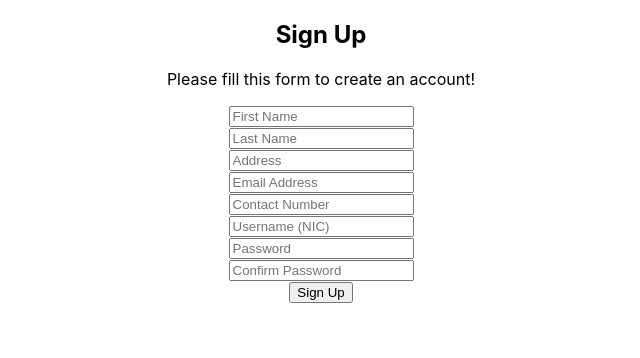
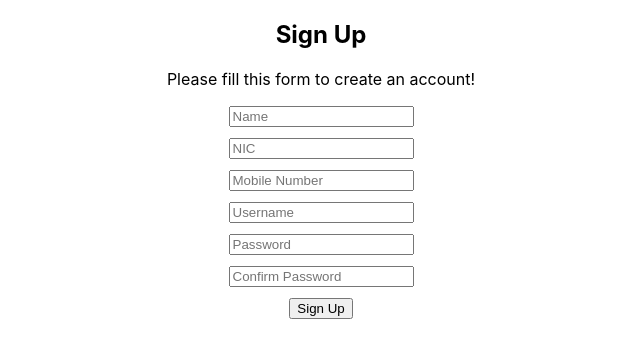
Before and after one commit to ThisuraThebuwana/csse_pay-go, a React (Create React App) app in the folder ticketing-app/: page /sign_up in a window 1280 px wide. Shown: the top 358 px of the page, without its empty margins (319-959 px from the left). Built offline with nearby package versions, Linux system fonts and the light colour scheme.

Commit message:
add login & registry functions

```diff
--- a/ticketing-app/src/screens/signUp.jsx
+++ b/ticketing-app/src/screens/signUp.jsx
@@ -3,17 +3,19 @@ import axios from "axios";
 
 class SignUp extends Component {
 
+     passengerId="";
+
     constructor(props) {
         super(props);
         this.state = {
-            firstname: '',
-            lastname: '',
-            address: '',
-            email: '',
-            contactNumber: '',
+            name: '',
+            nic: '',
+            availableAmount: 1000,
+            holdAmount: 0,
+            mobileNo: '',
             username: '',
             password: '',
-            qrImageLink: ''
+            passengerId:''
         };
 
         this.handleInputChange = this.handleInputChange.bind(this);
@@ -30,54 +32,56 @@ class SignUp extends Component {
 
         e.preventDefault();
 
-        axios.get(`https://api.qrserver.com/v1/create-qr-code/?size=256x256&data=${this.state.username}`,{responseType:'blob'} )
+        axios.get('http://localhost:3002/passengers/')
             .then(res => {
-                const url = window.URL.createObjectURL(new Blob([res.data]));
-                const link = document.createElement('a');
-                link.href = url;
-                link.setAttribute('download', 'qr.png');
+                let len = res.data.length;
+                console.log(res.data.length);
+                console.log(res.data[len-1]);
+                let x = res.data[len-1].passengerID.substr(4,1);
+                let id = Number(x);
+                id++;
+                let idStr = "P000"+id;
+                console.log(idStr);
+                // this.setState({
+                //     passengerId: idStr
+                // })
+                this.passengerId = idStr
+            }).then(this.createAPassenger);
 
-                document.body.appendChild(link);
+    };
 
-                console.log(document.body.appendChild(link));
+    createAPassenger = ()=>{
+        //
+        // console.log(this.passengerId)
+        // console.log(this.state.username)
 
-                localStorage.setItem('qr', document.body.appendChild(link).toString());
+        axios.post('http://localhost:3002/passengers', {
+            passengerID: this.passengerId,
+            username: this.state.username,
+            password: this.state.password,
+            name: this.state.name,
+            nic: this.state.nic,
+            mobileNo: this.mobileNo,
+            availableAmount: this.state.availableAmount,
+            holdAmount: this.state.holdAmount
+        })
+            .then((response) => {
+                console.log(response);
 
-                link.click();
-                }
-            );
+                this.setState({
+                    name: '',
+                    nic: '',
+                    availableAmount: '',
+                    holdAmount: '',
+                    mobileNo: '',
+                    username: '',
+                    password: ''
+                });
 
-        const obj = {
-            firstName: this.state.firstname,
-            lastName: this.state.lastname,
-            address: this.state.address,
-            email: this.state.email,
-            contactNumber: this.state.contactNumber,
-            nic: this.state.username,
-            password: this.state.password,
-            qrImageLink : this.qrImageLink
-        };
-
-        axios.post('http://localhost:8080/api/passenger', obj).then(
-            res => {
-
-                // localStorage.setItem('token', 'eyJhbGciOiJIUzI1NiIsInR5cCI6IkpXVCJ9.eyJpZCI6IjVkMGU1OGJkYjYwMzA3NDgxZmI1YzVmYyIsInR5cGUiOiJBZG1pbiIsImlhdCI6MTU2MTM2OTk5NX0.J-NYI-x0Awqb1qxYvC4Byjo-cz8fCtyqpU6p7AHJaWs');
-                localStorage.setItem('username', res.data.username);
-                localStorage.setItem('name', res.data.firstname);
-                localStorage.setItem('type', 'Passenger');
                 this.props.history.push('/login');
-            }
-        );
-
-        this.setState({
-            firstname: '',
-            lastname: '',
-            address: '',
-            email: '',
-            contactNumber: '',
-            username: '',
-            password: ''
-        })
+            }, (error) => {
+                console.log(error);
+            });
     };
 
     render() {
@@ -87,68 +91,68 @@ class SignUp extends Component {
                     <form onSubmit={this.handleSubmit}>
                         <h2>Sign Up</h2>
                         <p>Please fill this form to create an account!</p>
-                        <div className="form-group">
-                            <div className="form-group">
+                        <div className="form-group" style={{marginBottom:10}}>
+                            <div className="form-group" style={{marginBottom:10}}>
                                 <input type="text"
                                        className="form-control"
-                                       placeholder="First Name"
+                                       placeholder="Name"
                                        onChange={this.handleInputChange}
-                                       value={this.state.firstname}
-                                       name="firstname">
+                                       value={this.state.name}
+                                       name="name">
                                 </input>
                             </div>
 
-                            <div className="form-group">
+                            <div className="form-group" style={{marginBottom:10}}>
                                 <input type="text"
                                        className="form-control"
-                                       placeholder="Last Name"
+                                       placeholder="NIC"
                                        onChange={this.handleInputChange}
-                                       value={this.state.lastname}
-                                       name="lastname">
+                                       value={this.state.nic}
+                                       name="nic">
                                 </input>
                             </div>
 
-                            <div className="form-group">
+                            {/*<div className="form-group">*/}
+                                {/*<input type="text"*/}
+                                       {/*className="form-control"*/}
+                                       {/*placeholder="Available Amount"*/}
+                                       {/*onChange={this.handleInputChange}*/}
+                                       {/*value={this.state.availableAmount}*/}
+                                       {/*name="availableAmount">*/}
+                                {/*</input>*/}
+                            {/*</div>*/}
+
+                            {/*<div className="form-group">*/}
+                                {/*<input type="text"*/}
+                                       {/*className="form-control"*/}
+                                       {/*placeholder="Hold Amount"*/}
+                                       {/*onChange={this.handleInputChange}*/}
+                                       {/*value={this.state.holdAmount}*/}
+                                       {/*name="holdAmount">*/}
+                                {/*</input>*/}
+                            {/*</div>*/}
+
+                            <div className="form-group" style={{marginBottom:10}}>
                                 <input type="text"
                                        className="form-control"
-                                       placeholder="Address"
+                                       placeholder="Mobile Number"
                                        onChange={this.handleInputChange}
-                                       value={this.state.address}
-                                       name="address">
+                                       value={this.state.mobileNo}
+                                       name="mobileNo">
                                 </input>
                             </div>
 
-                            <div className="form-group">
+                            <div className="form-group" style={{marginBottom:10}}>
                                 <input type="text"
                                        className="form-control"
-                                       placeholder="Email Address"
-                                       onChange={this.handleInputChange}
-                                       value={this.state.email}
-                                       name="email">
-                                </input>
-                            </div>
-
-                            <div className="form-group">
-                                <input type="text"
-                                       className="form-control"
-                                       placeholder="Contact Number"
-                                       onChange={this.handleInputChange}
-                                       value={this.state.contactNumber}
-                                       name="contactNumber">
-                                </input>
-                            </div>
-
-                            <div className="form-group">
-                                <input type="text"
-                                       className="form-control"
-                                       placeholder="Username (NIC)"
+                                       placeholder="Username"
                                        onChange={this.handleInputChange}
                                        value={this.state.username}
                                        name="username">
                                 </input>
                             </div>
 
-                            <div className="form-group">
+                            <div className="form-group" style={{marginBottom:10}}>
                                 <input type="password"
                                        className="form-control"
                                        placeholder="Password"
@@ -159,7 +163,7 @@ class SignUp extends Component {
                                 </input>
                             </div>
 
-                            <div className="form-group">
+                            <div className="form-group" style={{marginBottom:10}}>
                                 <input type="password"
                                        className="form-control"
                                        name="confirm_password"
```
Also changed, not shown: ticketing-app/src/screens/login.jsx (+29 -29 lines), 1 other file (tests, documents, lock files or other folders).
